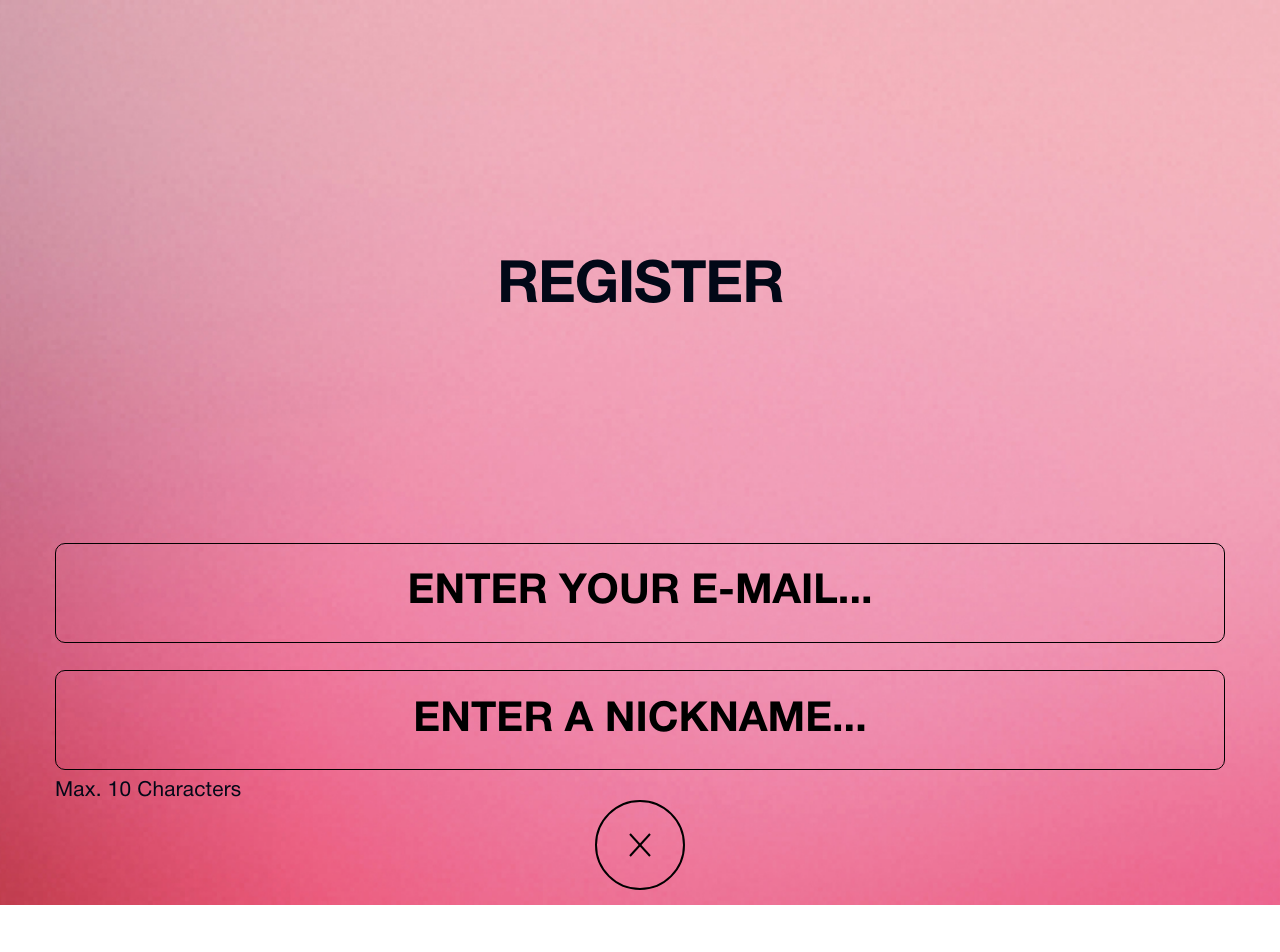
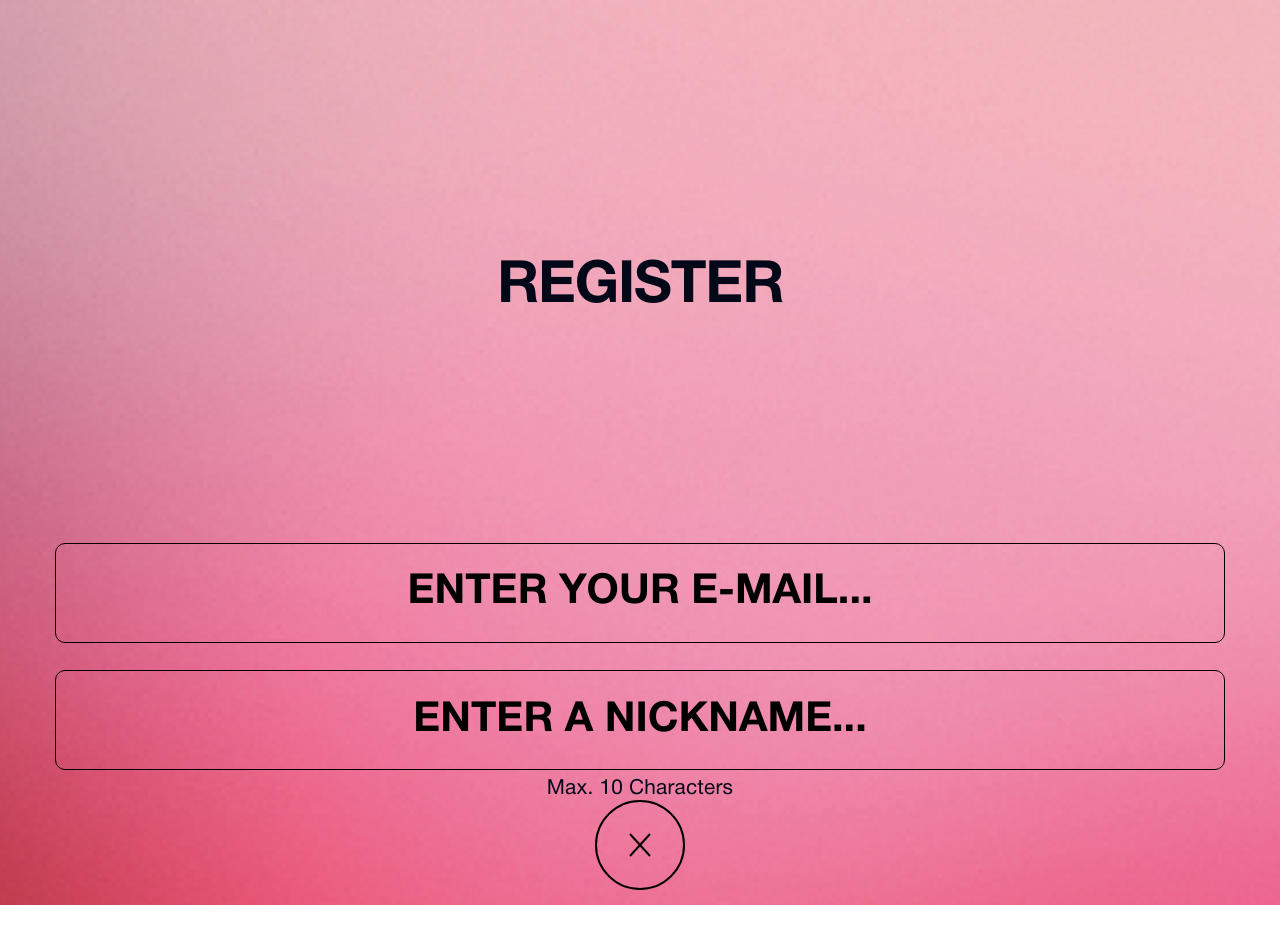
Before and after one commit to sheddyboy/nike-home-of-football, a Next.js app: page /register in a window 1280 px wide. Shown: the top 952 px of the page. Built offline with nearby package versions, Linux system fonts and the light colour scheme.

Commit message:
style: remove div

```diff
--- a/src/app/register/page.tsx
+++ b/src/app/register/page.tsx
@@ -104,9 +104,7 @@ export default function Register() {
             }
           />
         </div>
-        <div>
-          <span className="text-sm-mix mx-auto">Max. 10 Characters</span>
-        </div>
+        <span className="text-sm-mix mx-auto">Max. 10 Characters</span>
       </form>
       <div className="mb-[166px] flex w-full justify-between px-[55px]">
         <span className="w-[310px]">
```
